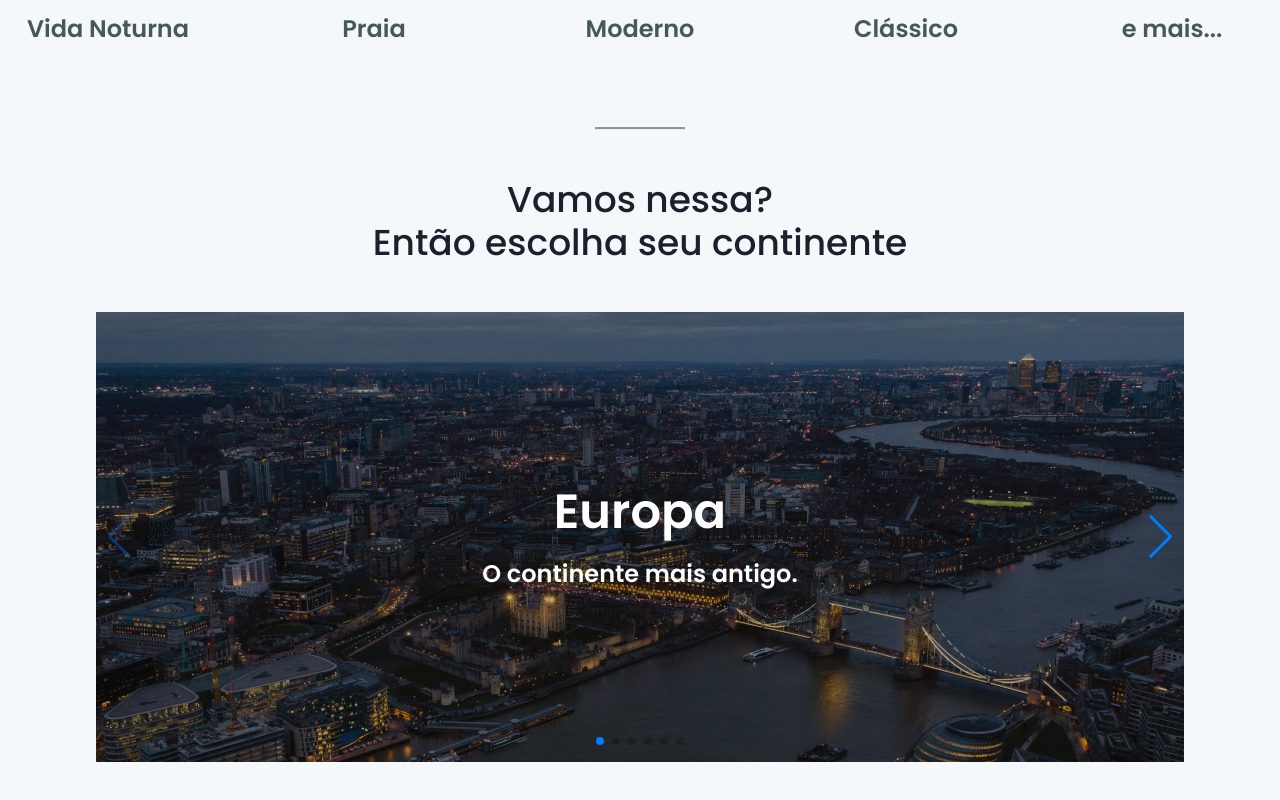
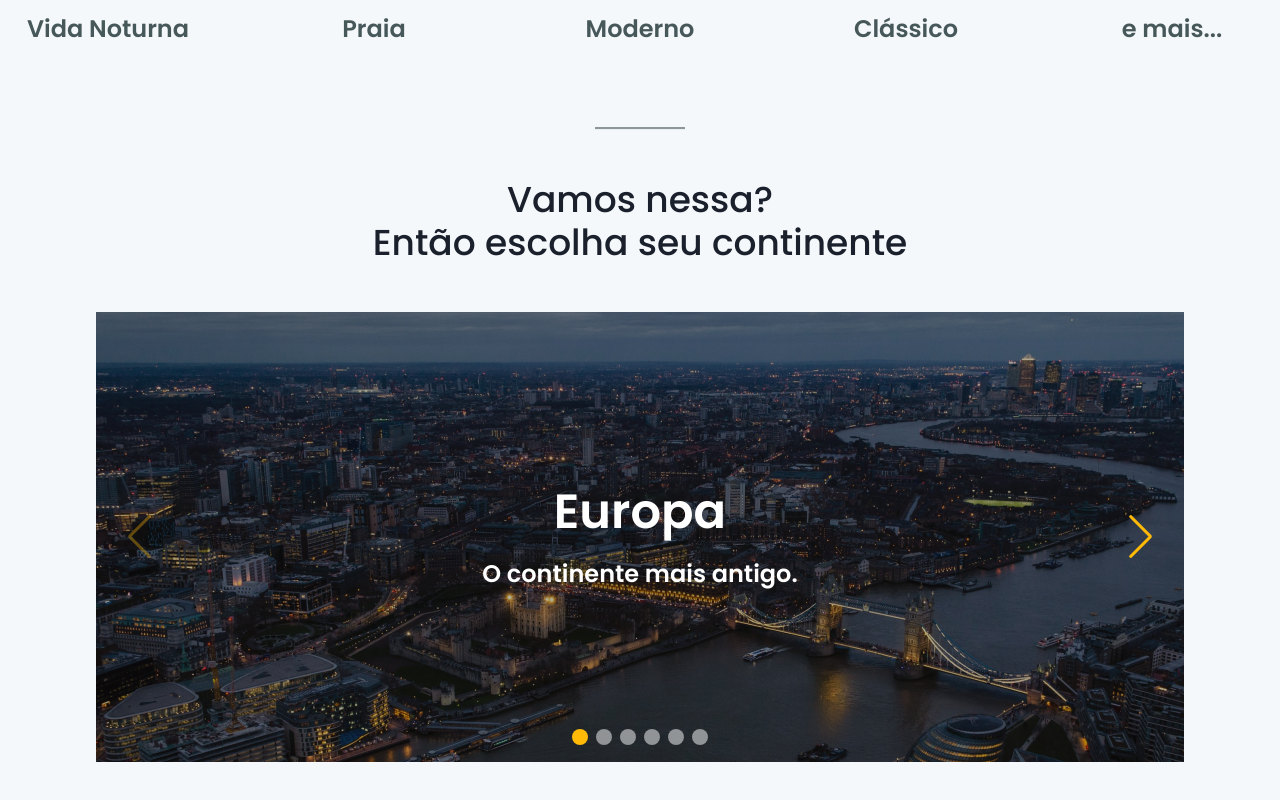
Before and after one commit to OJailson17/desafio-06-interface-com-chakra-ignite, a Next.js app: page / in a window 1280 px wide. Shown: the part 613-1413 px from the top of the page. Built offline with nearby package versions, Linux system fonts and the light colour scheme.

Commit message:
styling banner details

```diff
--- a/src/components/Slide/slide.module.scss
+++ b/src/components/Slide/slide.module.scss
@@ -7,14 +7,15 @@
     width: 85%;
     height: 100%;
 
-    .swiper-pagination span {
+    :global(.swiper-pagination-bullet) {
       background-color: white;
       opacity: 0.5;
-
-      .swiper-pagination-bullet-active {
-        background: red;
-        opacity: 1;
-      }
+      width: 16px;
+      height: 16px;
+    }
+    :global(.swiper-pagination-bullet-active) {
+      background-color: #ffba08;
+      opacity: 1;
     }
 
     .swiper-slide {
@@ -44,14 +45,16 @@
       }
     }
 
-    .swiper-button-next::after {
+    :global(.swiper-button-next) {
       content: '';
-      color: red;
+      color: #ffba08;
+      margin-right: 20px;
     }
 
-    .swiper-button-prev::after {
+    :global(.swiper-button-prev) {
       content: '';
-      color: red;
+      color: #ffba08;
+      margin-left: 20px;
     }
 
     .continent-info {
```
